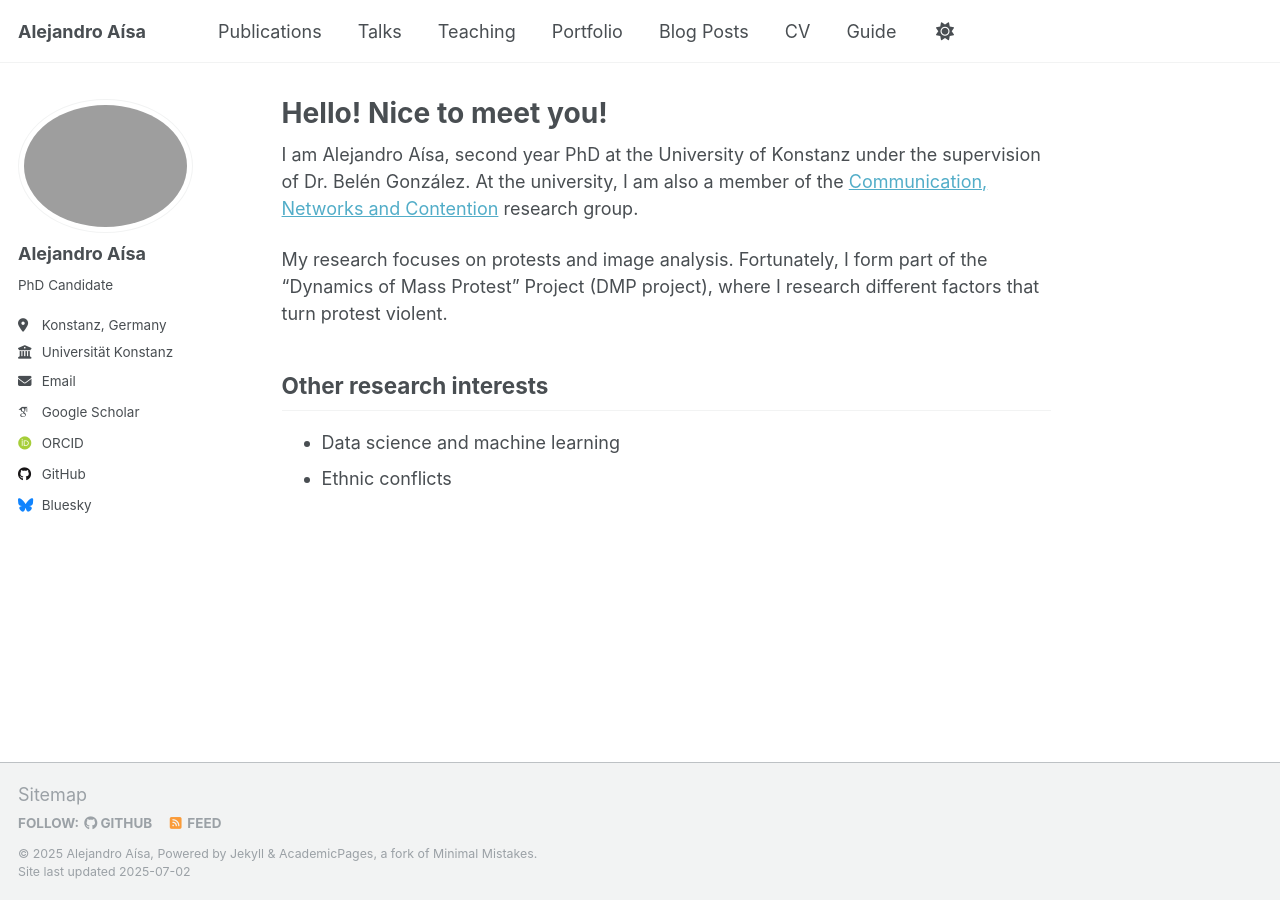
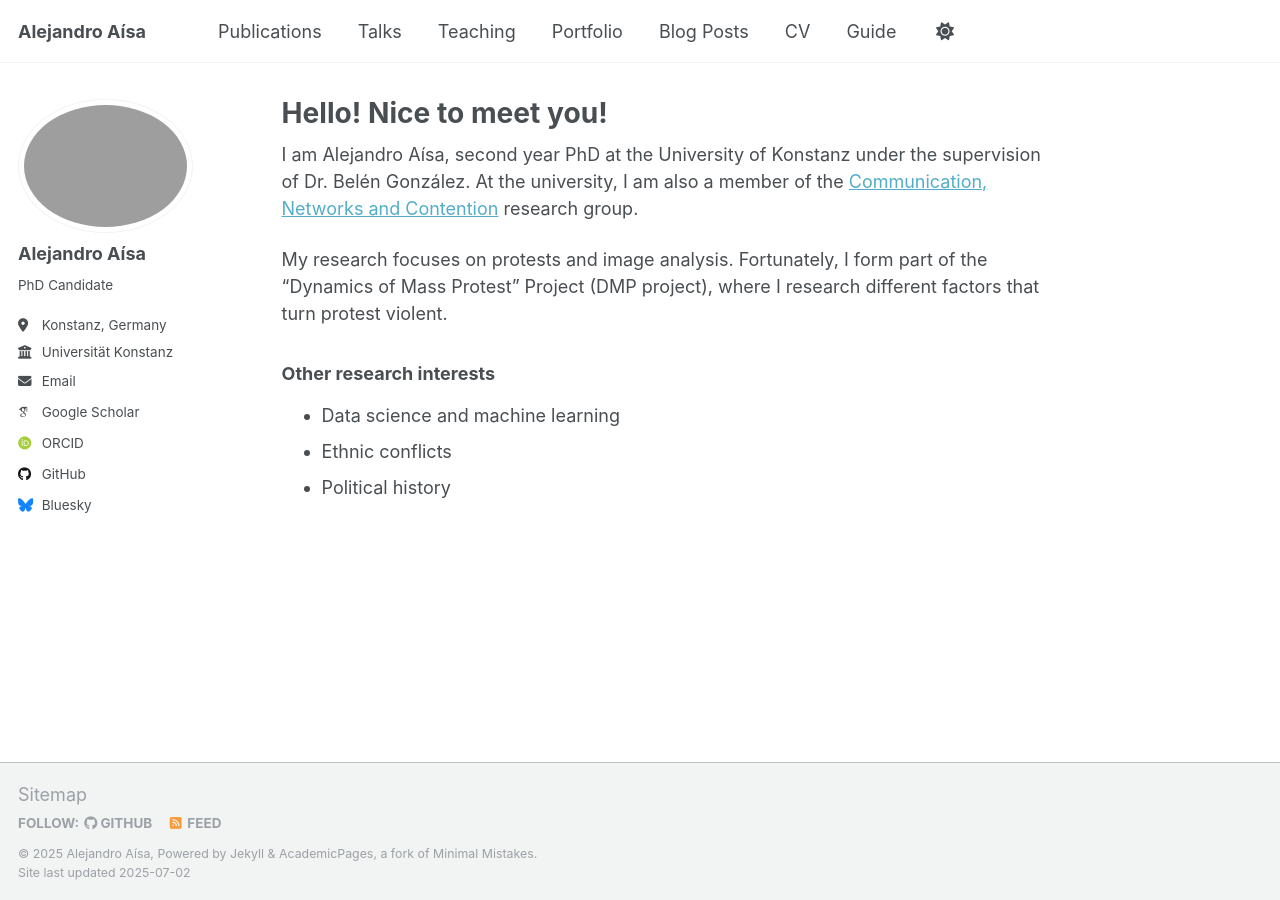
Before and after one commit to alejandroaisam/alejandroaisam.github.io, a Jekyll site: the page built from _pages/about.md, in a window 1280 px wide. Built offline with Jekyll 4.4.1, drawn with Linux system fonts in a browser that asks for light colours; some web fonts are replaced; a script that is not in the unit is left out.

```diff
--- a/_pages/about.md
+++ b/_pages/about.md
@@ -11,7 +11,8 @@ I am Alejandro Aísa, second year PhD at the University of Konstanz under the su
 
 My research focuses on protests and image analysis. Fortunately, I form part of the "Dynamics of Mass Protest" Project (DMP project), where I research different factors that turn protest violent.
 
-## Other research interests
+### Other research interests
 
 - Data science and machine learning
 - Ethnic conflicts
+- Political history
--- a/_pages/teaching.html
+++ b/_pages/teaching.html
@@ -1,7 +1,7 @@
 ---
 layout: archive
 title: "Teaching"
-permalink: /teaching/
+permalink: /non-menu-page/
 author_profile: true
 ---
 
```
